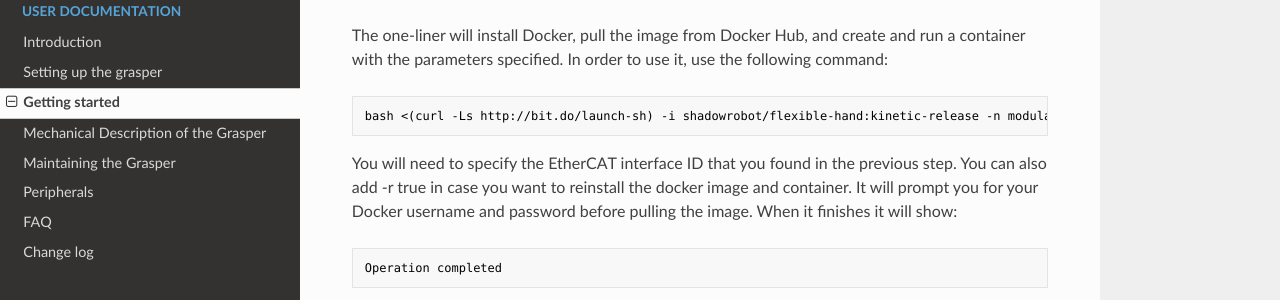
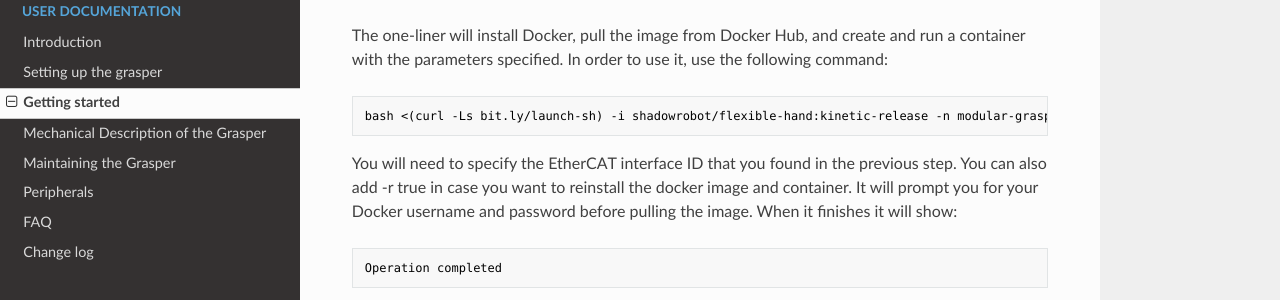
Before and after one commit to shadow-robot/fh_documentation, an MkDocs documentation site: the page built from docs/user_guide/3_getting_started.md, in a window 1280 px wide and 900 px high, scrolled down 1014 px. Shown: the part 151-451 px from the top of the window. Built offline with MkDocs 1.6.1, drawn with Linux system fonts in a browser that asks for light colours; nearby versions of some CDN libraries; old or Windows-style settings are respelled for this version of MkDocs.

Commit message:
Update 3_getting_started.md

````diff
--- a/docs/user_guide/3_getting_started.md
+++ b/docs/user_guide/3_getting_started.md
@@ -38,7 +38,7 @@ Then send an email with your ID to grasper@shadowrobot.com so we can grant you p
 The one-liner will install Docker, pull the image from Docker Hub, and create and run a container with the parameters specified. In order to use it, use the following command:
 
 ```bash
-bash <(curl -Ls http://bit.do/launch-sh) -i shadowrobot/flexible-hand:kinetic-release -n modular-grasper -sn Grasper_Launcher -e [EtherCAT interface ID]
+bash <(curl -Ls bit.ly/launch-sh) -i shadowrobot/flexible-hand:kinetic-release -n modular-grasper -sn Grasper_Launcher -e [EtherCAT interface ID]
 ```
 
 You will need to specify the EtherCAT interface ID that you found in the previous step. You can also add -r true in case you want to reinstall the docker image and container. It will prompt you for your Docker username and password before pulling the image. When it finishes it will show:
````
